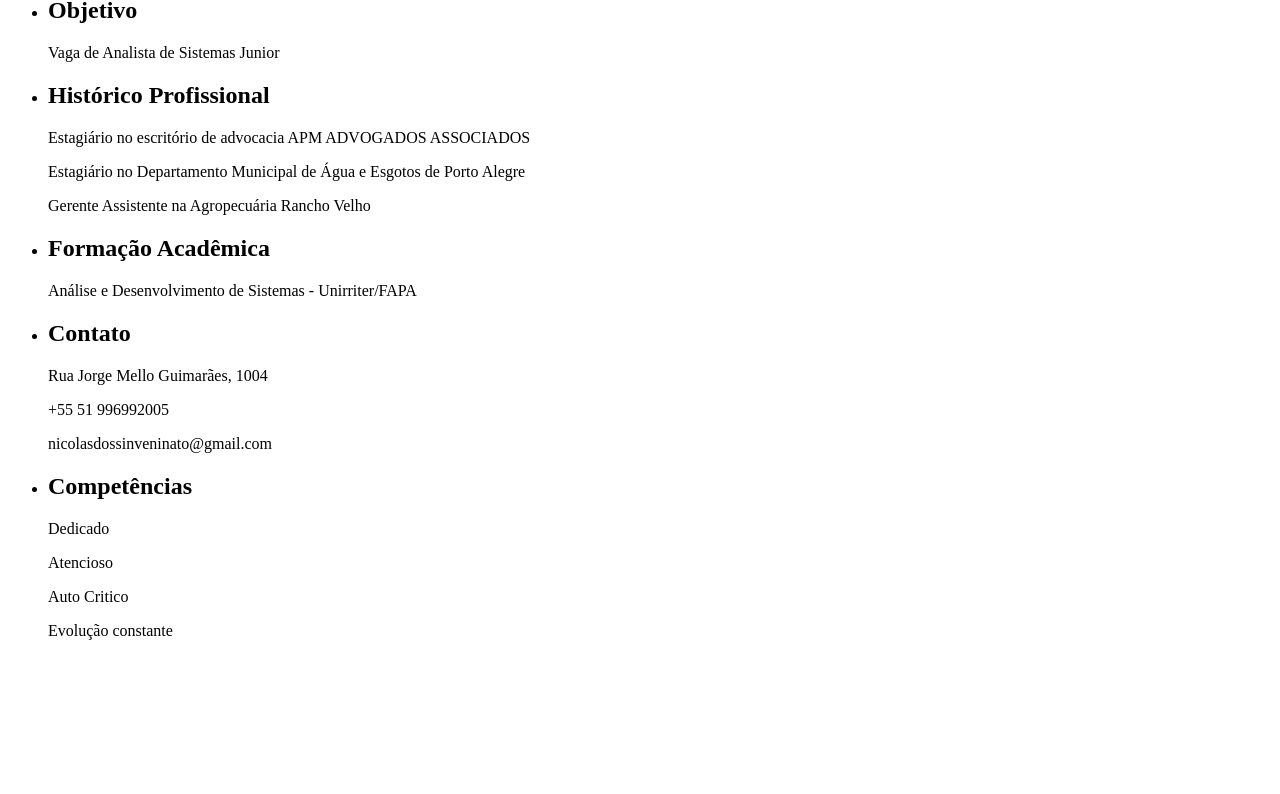
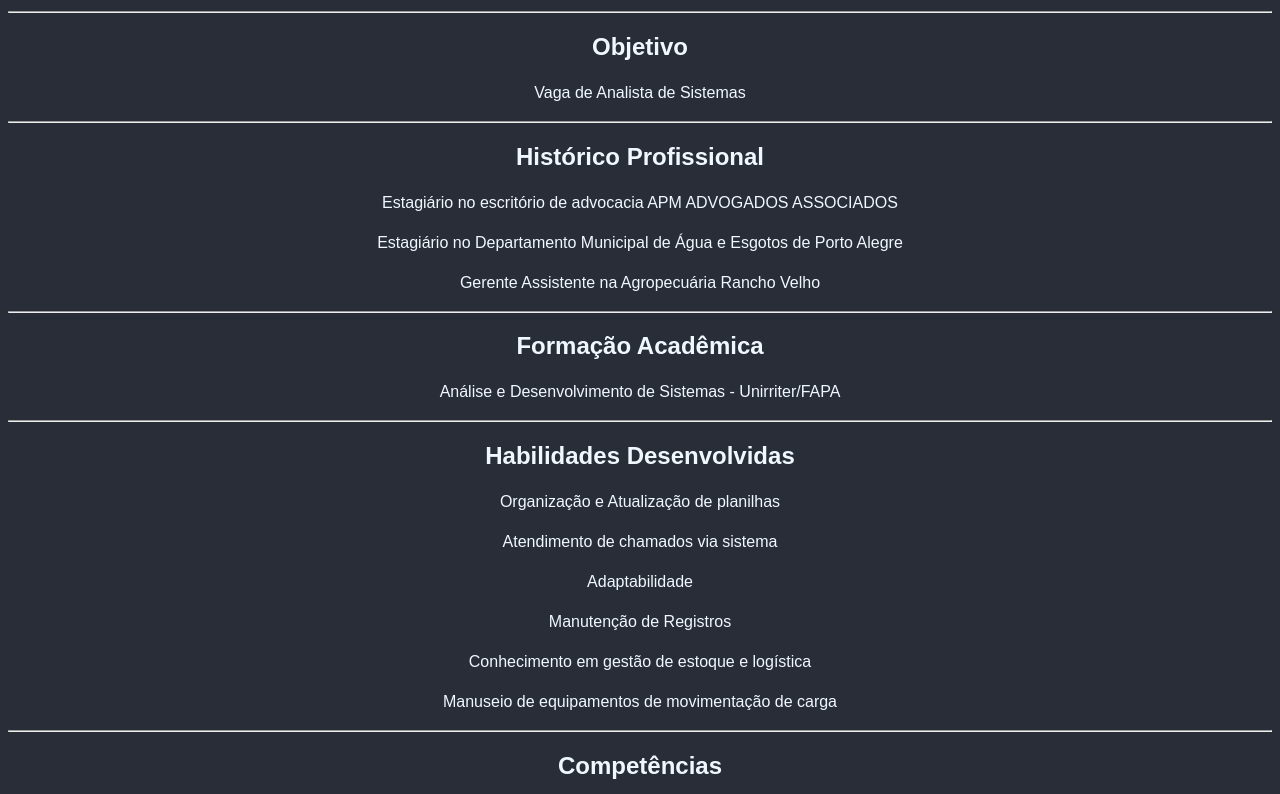
Before and after one commit to Inveninatonicolas/projetosfacul, a plain HTML site: page Currículo Nicolas Inveninato.html in a window 1280 px wide. Shown: the part 69-863 px from the top of the page. Before the commit the page ends 800 px from the top, so only its background shows below. Drawn offline with Linux system fonts and the light colour scheme.

Commit message:
Currículo Nicolas Inveninato.html

```diff
--- a/Currículo Nicolas Inveninato.html
+++ b/Currículo Nicolas Inveninato.html
@@ -1,6 +1,28 @@
+<!DOCTYPE html>
+<html lang="pt-br">
+  <style>
+    body {
+      background-color: rgb(41, 45, 56);
+      font-family: Arial, Helvetica, sans-serif;
+      text-align: center;
+    }
 
-<!-- saved from url=(0036)http://127.0.0.1:5500/curriculo.html -->
-<html lang="pt-br"><head><meta http-equiv="Content-Type" content="text/html; charset=UTF-8">
+    h1, h2 {
+      color: aliceblue
+    }
+
+    p {
+      color: aliceblue;
+      font-size: 16px;
+      line-height: 1.5;
+    }
+
+    li{
+      color: aliceblue;
+      display: inline;
+    }
+  </style>
+<head>
   <title>Currículo Nicolas Inveninato</title>
 </head>
 <body>
@@ -8,34 +30,39 @@
       <div class="meu-cabecalho">
         <h1>Nicolas dos Santos Inveninato</h1>
       </div>
+      <hr>
     </header>
     <main>
       <div class="container-conteudo">
-        <ul>
           <li>
             <h2 class="meu-titulo-conteudo">Objetivo</h2>
-            <p>Vaga de Analista de Sistemas Junior</p>
+            <p>Vaga de Analista de Sistemas</p>
           </li>
+          <hr>
           <li class="meu-titulo-conteudo">
             <h2>Histórico Profissional</h2>
             <p> Estagiário no escritório de advocacia APM ADVOGADOS ASSOCIADOS </p>
             <p>Estagiário no Departamento Municipal de Água e Esgotos de Porto Alegre</p>
             <p>Gerente Assistente na Agropecuária Rancho Velho</p>
           </li>
+          <hr>
           <li class="meu-titulo-conteudo">
             <h2>Formação Acadêmica</h2>
             <p> Análise e Desenvolvimento de Sistemas - Unirriter/FAPA </p>
           </li>
-        </ul>
       </div>
-      <div class="container-contato">
-        <ul>
+      <hr>
+      <div class="container-habdesenvolvidas">
           <li>
-            <h2>Contato</h2>
-            <p>Rua Jorge Mello Guimarães, 1004</p>
-            <p>+55 51 996992005</p>
-            <p>nicolasdossinveninato@gmail.com</p>
+            <h2>Habilidades Desenvolvidas</h2>
+            <p>Organização e Atualização de planilhas</p>
+            <p>Atendimento de chamados via sistema</p>
+            <p>Adaptabilidade</p>
+            <p>Manutenção de Registros</p>
+            <p>Conhecimento em gestão de estoque e logística</p>
+            <p>Manuseio de equipamentos de movimentação de carga</p>
           </li>
+          <hr>
           <li>
             <h2>Competências</h2>
             <p>Dedicado</p>
@@ -43,48 +70,17 @@
             <p>Auto Critico</p>
             <p>Evolução constante</p>
           </li>
-        </ul>
       </div>
-
+      <hr>
+      <div class="container-contato">
+          <li>
+            <h2>Contato</h2>
+            <p>Rua Jorge Mello Guimarães, 1004</p>
+            <p>+55 51 996992005</p>
+            <p>nicolasdossinveninato@gmail.com</p>
+          </li>
+      </div>
+      <hr>
   </main>
-<!-- Code injected by live-server -->
-<script>
-	// <![CDATA[  <-- For SVG support
-	if ('WebSocket' in window) {
-		(function () {
-			function refreshCSS() {
-				var sheets = [].slice.call(document.getElementsByTagName("link"));
-				var head = document.getElementsByTagName("head")[0];
-				for (var i = 0; i < sheets.length; ++i) {
-					var elem = sheets[i];
-					var parent = elem.parentElement || head;
-					parent.removeChild(elem);
-					var rel = elem.rel;
-					if (elem.href && typeof rel != "string" || rel.length == 0 || rel.toLowerCase() == "stylesheet") {
-						var url = elem.href.replace(/(&|\?)_cacheOverride=\d+/, '');
-						elem.href = url + (url.indexOf('?') >= 0 ? '&' : '?') + '_cacheOverride=' + (new Date().valueOf());
-					}
-					parent.appendChild(elem);
-				}
-			}
-			var protocol = window.location.protocol === 'http:' ? 'ws://' : 'wss://';
-			var address = protocol + window.location.host + window.location.pathname + '/ws';
-			var socket = new WebSocket(address);
-			socket.onmessage = function (msg) {
-				if (msg.data == 'reload') window.location.reload();
-				else if (msg.data == 'refreshcss') refreshCSS();
-			};
-			if (sessionStorage && !sessionStorage.getItem('IsThisFirstTime_Log_From_LiveServer')) {
-				console.log('Live reload enabled.');
-				sessionStorage.setItem('IsThisFirstTime_Log_From_LiveServer', true);
-			}
-		})();
-	}
-	else {
-		console.error('Upgrade your browser. This Browser is NOT supported WebSocket for Live-Reloading.');
-	}
-	// ]]>
-</script>
-
-
-</body></html>
+</body>
+</html>
```
